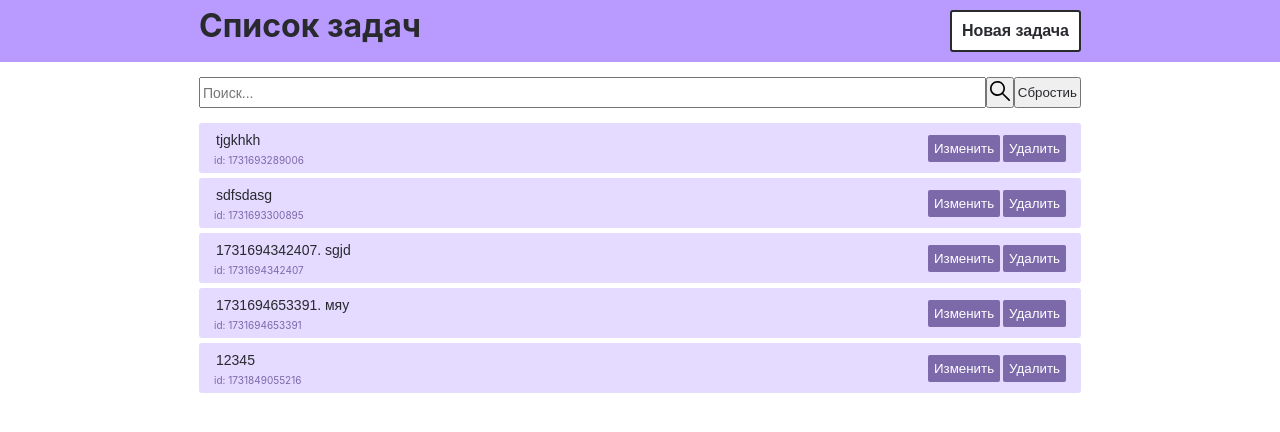
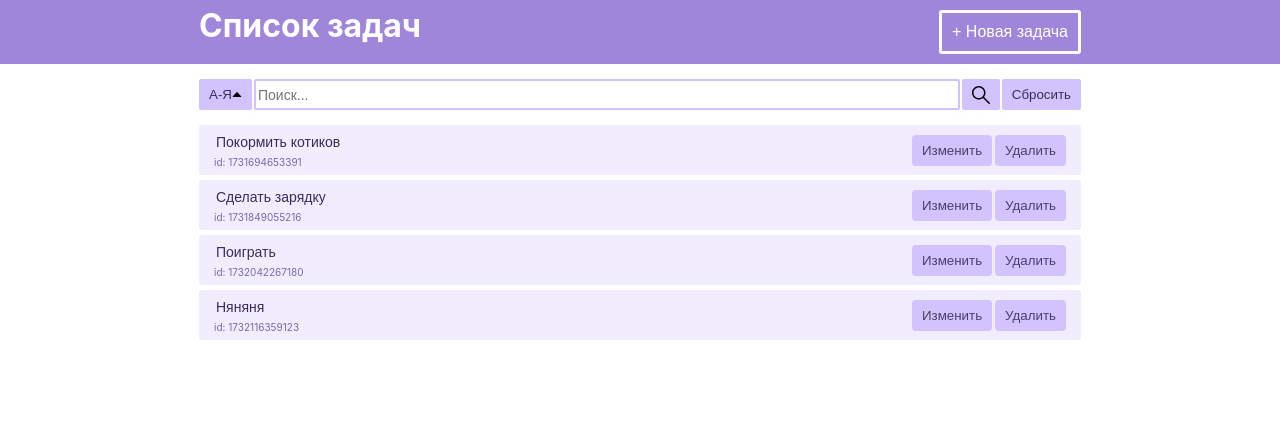
Before and after one commit to pugnitator/Module-2.-React.-TODO, a React (Create React App) app: page / in a window 1280 px wide. Shown: the top 432 px of the page. Built offline with nearby package versions, Linux system fonts and the light colour scheme; data requests are answered from the project's data file.

Commit message:
add sort by title

```diff
--- a/src/App.css
+++ b/src/App.css
@@ -1,12 +1,12 @@
 * {
-  color: #282a2e;
+  color: #3a2c5a;
   margin: 0;
   box-sizing: border-box;
 }
 
 h1 {
   text-align: center;
-  color: #282a2e;
+  color: white;
   line-height: 1;
 }
 
@@ -15,9 +15,16 @@ header {
   padding: 10px;
   min-width: 500px;
   align-content: center;
-  background-color: #B99BFF;
+  background-color: #9F86DB;
 }
 
 input {
   font-size: 14px;
+    border: 2px solid #d2c3ff;
+  border-radius: 2px;
+  &:focus{
+    outline: none;
+    border: 2px solid #9a84d0;
+    border-radius: 2px;
+  }
 }
--- a/src/App.jsx
+++ b/src/App.jsx
@@ -7,6 +7,7 @@ import { SearchBar } from "./components/SearchComponent.jsx";
 
 export function App() {
   const [todosList, setTodoList] = useState([]);
+  const [isSorted, setIsSorted] = useState(false)
   const updateList = () => getTasksList().then(setTodoList);
 
   const onAddTask = () => {
@@ -74,6 +75,17 @@ export function App() {
     updateList();
   }
 
+  const onSortByTitle = () => {
+    if (!isSorted) {
+      const sortList = todosList.sort((a, b) => a.title > b.title ? 1 : -1);
+      setIsSorted(true);
+      setTodoList(sortList);
+    } else {
+      updateList();
+      setIsSorted(false);
+    }
+  }
+
   useEffect(() => {
     updateList();
   }, []);
@@ -81,7 +93,7 @@ export function App() {
   return (
     <>
       <Header onAddTask={onAddTask} />
-      <SearchBar onSearch={onSearch} onCancelSearch={onCancelSearch}/>
+      <SearchBar onSearch={onSearch} onCancelSearch={onCancelSearch} onSortByTitle={onSortByTitle} isSorted={isSorted}/>
       <List>
         {todosList?.map((item) => (
           <Task
--- /dev/null
+++ b/src/colors.jsx
@@ -0,0 +1,6 @@
+export const palette = {
+    headerBackground: '#9F86DB',
+    taskButtonBackground: '#d2c3ff',
+    taskBackground: '#f2ecff',
+    taskBackgroundHover: '#f2ecff',
+}
--- a/src/components/AddTaskButtonComponent.jsx
+++ b/src/components/AddTaskButtonComponent.jsx
@@ -1,9 +1,10 @@
-import { styled } from 'styled-components'
+import { styled } from 'styled-components';
+import { palette } from "../colors";
 
 export function AddTaskButton(props) {
     const { onClick } = props;
     return (
-        <AddButton onClick={onClick}>Новая задача</AddButton>
+        <AddButton onClick={onClick}>+ Новая задача</AddButton>
     )
 }
 
@@ -11,12 +12,13 @@ const AddButton = styled.button`
   margin: 0;
   padding: 10px;
   align-self: center;
-  background-color: white;
-  border: 2px solid #282a2e;
+  color: white;
+  font-size: 16px;
+  background-color: ${palette.headerBackground};
+  border: 3px solid white;
   border-radius: 3px;
-  font-size: 16px;
-  font-weight: bold;
+
   &:hover {
-    background-color: #60DB8B;
+    background-color: #AB8FEB;
   }
 `
--- a/src/components/HeaderComponent.jsx
+++ b/src/components/HeaderComponent.jsx
@@ -1,5 +1,6 @@
 import { styled } from "styled-components";
 import { AddTaskButton } from "./AddTaskButtonComponent"
+import { palette } from "../colors";
 
 export function Header(props) {
   const { onAddTask } = props;
@@ -20,5 +21,5 @@ const HeaderItemsConteiner = styled.div`
   min-width: 500px;
   justify-content: space-between;
   align-items: baseline;
-  background-color: #b99bff;
+  background-color: ${palette.headerBackground};
 `;
--- a/src/components/SearchComponent.jsx
+++ b/src/components/SearchComponent.jsx
@@ -1,21 +1,29 @@
 import { React, useRef, useState } from "react";
 import { styled } from "styled-components";
-import SearchImg from "./SearchImg.svg"
+import SearchImg from "./SearchImg.svg";
+import SortArrowImg from "./SortArrowImg.svg";
 
 export function SearchBar(props) {
-  const {onSearch, onCancelSearch} = props;
+  const {onSearch, onCancelSearch, onSortByTitle, isSorted} = props;
   const [isSearch, setIsSearch] = useState(false)
   const input = useRef()
 
   const onClickSearch = () => {
-    setIsSearch(true);
-    onSearch(input.current.value)
+    if (input.current.value) {
+      setIsSearch(true);
+      onSearch(input.current.value)
+    }
   };
 
   const onClickCenceled = () => {
     if(isSearch) onCancelSearch();
     input.current.value = '';
     setIsSearch(false);
+  }
+
+  const onClicSortByTitle = () => {
+    console.log(isSorted);
+    onSortByTitle();
   }
 
   return (
@@ -29,11 +37,15 @@ export function SearchBar(props) {
       }
     }>
     <SearchBarConteiner>
+      <Button id='sort' onClick={onClicSortByTitle}>
+        А-Я
+        <SortImg src={SortArrowImg} alt='sorting' isSorted={isSorted  }/>
+      </Button>
       <SearchInput ref={input} placeholder="Поиск..."/>
       <Button onClick={onClickSearch}>
         <SearchImage src={SearchImg} alt="search"/>
       </Button>
-      <Button onClick={onClickCenceled}>Сбростиь</Button>
+      <Button onClick={onClickCenceled}>Сбросить</Button>
     </SearchBarConteiner>
     </div>
   );
@@ -44,24 +56,40 @@ const SearchBarConteiner = styled.div`
   width: 70%;
   min-width: 500px;
   display: flex;
-  justify-content: center;
+  justify-content: space-between;
+  gap: 2px;
 `;
 
 const SearchInput = styled.input`
-flex-grow: 1;
-  min-width: 500px;
+  flex-grow: 1;
   type="text";
 `
 
 const Button = styled.button`
-  box-sizing: border-box;
+  box-sizing: content-box;
+  display: flex;
+  align-items: center;
   margin: 0;
-  padding: 2px;
+  padding: 3px 10px;
+  height: 25px;
+  border: none;
+  border-radius: 2px;
+  background-color: #d2c3ff;
+  &:hover{
+    outline: none;
+    background-color: #9F86DB;
+  }
 `;
 
 const SearchImage = styled.img`
   box-sizing: border-box;
-  place-self: center;
-  width: 20px;
-  height: 20px;
+  width: 18px;
+  height: 18px;
 `
+
+const SortImg = styled.img`
+  box-sizing: border-box;
+  width: 10px;
+  height: 5px;
+  rotate: ${(props) => props.isSorted === true ? '180deg' : '0deg'}
+`
--- /dev/null
+++ b/src/components/TaskButtonsComponent.jsx
@@ -0,0 +1,52 @@
+import { styled } from "styled-components";
+import { palette } from "../colors";
+
+export function TaskButtons(props) {
+  const { onEditClick, onDeleteClick, onSaveClick, onCancelClick, isEdited } = props;
+
+  return (
+    <TaskButtonsContainer>
+      <Button id={"edit"} onClick={onEditClick} isHidden={isEdited}>
+        Изменить
+      </Button>
+      <Button id={"delete"} onClick={onDeleteClick} isHidden={isEdited}>
+        Удалить
+      </Button>
+      <Button id={"save"} onClick={onSaveClick} isHidden={!isEdited}>
+        Сохранить
+      </Button>
+      <Button id={"cancel"} onClick={onCancelClick} isHidden={!isEdited}>
+        Отмена
+      </Button>
+    </TaskButtonsContainer>
+  );
+}
+
+const TaskButtonsContainer = styled.div`
+  display: flex;
+  flex-direction: row;
+  justify-content: space-between;
+  gap: 3px;
+  align-items: center;
+  margin: 0;
+  padding: 0;
+  border: none;
+`;
+
+const Button = styled.button`
+  height: 25px;
+  box-sizing: content-box;
+  padding: 3px 10px;
+  color: #4a3f6b;
+  border: none;
+  background-color: ${palette.taskButtonBackground};
+  border-radius: 4px;
+  display: ${(prop) => (prop.isHidden === false ? "block" : "none")};
+  &:hover {
+    color: #4a3f6b;
+    background-color: ${(prop) =>
+      prop.id === "delete" ? "#ff9999" :
+      prop.id === "edit" ? "#ffeeba" :
+      prop.id === "save" ? "#b2f2bb" : "#ffeeba"};
+  }
+`;
--- a/src/components/TaskComponent.jsx
+++ b/src/components/TaskComponent.jsx
@@ -1,5 +1,7 @@
 import { React, useState, useRef, useEffect } from "react";
 import { styled } from "styled-components";
+import { palette } from "../colors";
+import { TaskButtons } from "./TaskButtonsComponent";
 
 export function Task(props) {
   const { id, title, onDeleteTask, onSaveEditedTask } = props;
@@ -33,6 +35,7 @@ export function Task(props) {
     onDeleteTask(id);
   };
 
+
   return (
     <ListItem>
       <TaskInfo>
@@ -45,21 +48,13 @@ export function Task(props) {
         />
         <Id>{`id: ${id}`}</Id>
       </TaskInfo>
-
-      <TaskButtons>
-        <Button id={"edit"} onClick={onEditClick} isHidden={isEdited}>
-          Изменить
-        </Button>
-        <Button id={"delete"} onClick={onDeleteClick} isHidden={isEdited}>
-          Удалить
-        </Button>
-        <Button id={"save"} onClick={onSaveClick} isHidden={!isEdited}>
-          Сохранить
-        </Button>
-        <Button id={"cancel"} onClick={onCancelClick} isHidden={!isEdited}>
-          Отмена
-        </Button>
-      </TaskButtons>
+      <TaskButtons
+        onEditClick={onEditClick}
+        onDeleteClick={onDeleteClick}
+        onSaveClick={onSaveClick}
+        onCancelClick={onCancelClick}
+        isEdited={isEdited}
+      />
     </ListItem>
   );
 }
@@ -73,10 +68,10 @@ const ListItem = styled.li`
   width: 70%;
   min-width: 500px;
   padding: 5px 15px;
-  background-color: #e5daff;
+  background-color: ${palette.taskBackground};
   border-radius: 3px;
   &:hover {
-    background-color: #ded4fa;
+    background-color: #EEE8FA;
   }
 `;
 
@@ -84,40 +79,14 @@ const TaskInfo = styled.div`
   display: flex;
   flex-direction: column;
   justify-content: space-around;
-
 `
 
 const Id = styled.p`
 font-size: 10px;
 color: #7c69aa;
-
 `;
 
-const TaskButtons = styled.div`
-  display: flex;
-  flex-direction: row;
-  justify-content: space-between;
-  gap: 3px;
-  align-items: center;
-  margin: 0;
-  padding: 0;
-  border: none;
-`;
 const TaskInput = styled.input`
   background-color: rgba(205, 214, 219, 0);
   border: none;
 `;
-
-const Button = styled.button`
-  height: 25px;
-  box-sizing: content-box;
-  color: white;
-  border: none;
-  background-color: #7c69aa;
-  border-radius: 2px;
-  display: ${(prop) => (prop.isHidden === false ? "block" : "none")};
-  &:hover {
-    background-color: ${(prop) =>
-      prop.id === "delete" ? "#B0204D" : "#D9A84E"};
-  }
-`;
--- a/src/db.json
+++ b/src/db.json
@@ -1,28 +1,23 @@
 {
   "todos": [
     {
-      "id": "1731693289006",
-      "title": "tjgkhkh",
-      "complited": false
-    },
-    {
-      "id": "1731693300895",
-      "title": "sdfsdasg",
-      "complited": false
-    },
-    {
-      "id": "1731694342407",
-      "title": "1731694342407. sgjd",
-      "complited": false
-    },
-    {
       "id": "1731694653391",
-      "title": "1731694653391. мяу",
+      "title": "Покормить котиков",
       "complited": false
     },
     {
       "id": "1731849055216",
-      "title": "12345",
+      "title": "Сделать зарядку",
+      "complited": false
+    },
+    {
+      "id": "1732042267180",
+      "title": "Поиграть",
+      "complited": false
+    },
+    {
+      "id": 1732116359123,
+      "title": "Няняня",
       "complited": false
     }
   ]
```
Also changed, not shown: src/components/SortArrowImg.svg (added).
